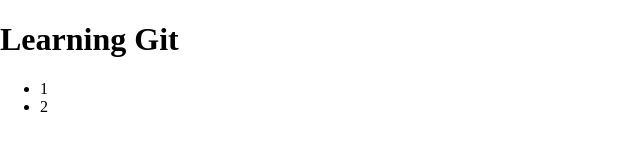
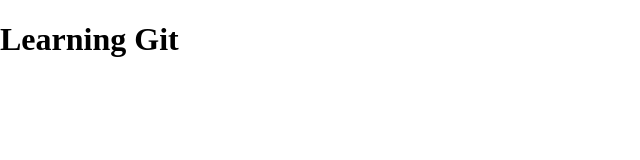
Before and after one commit to subhadip31/learning-git, a plain HTML site: page index.html in a window 1280 px wide. Shown: the full height of the page, 0-640 px from the left. Drawn offline with Linux system fonts and the light colour scheme.

Commit message:
Revert "add ul"
This reverts commit e53c55b0d43816b3a44995d597ba9832c30843e7.

```diff
--- a/index.html
+++ b/index.html
@@ -8,9 +8,5 @@
 </head>
 <body>
     <h1>Learning Git</h1>
-    <ul>
-        <li>1</li>
-        <li>2</li>
-    </ul>
 </body>
 </html>
```
